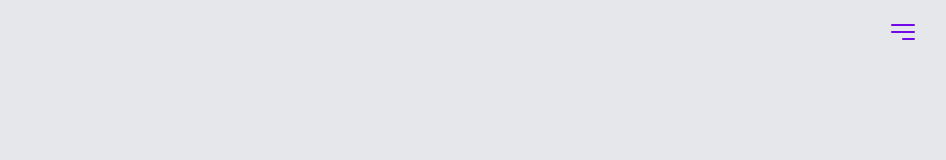
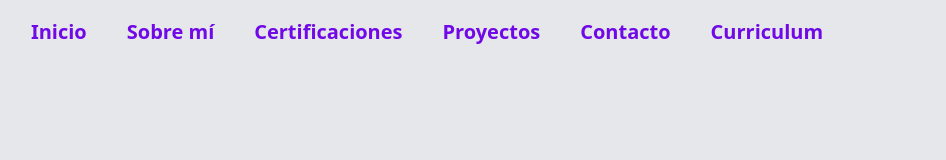
Before and after one commit to AlejandroPerren/Portafolio-Ludmila-Sanchez, a Next.js app: page / in a window 1280 px wide. Shown: the top 160 px of the page, without its empty margins (233-1179 px from the left). Built offline with nearby package versions, Linux system fonts and the light colour scheme; no server answers; a web font is replaced by a local one.

Commit message:
Update Nav.tsx

```diff
--- a/componentes/Home/Navbar/Nav.tsx
+++ b/componentes/Home/Navbar/Nav.tsx
@@ -35,7 +35,7 @@ const Nav = ({ openNav }: NavProps) => {
         </div>
 
         {/* NavLinks */}
-        <div className="hidden 2xl:flex items-center space-x-10">
+        <div className="hidden lg:flex items-center space-x-10">
           {navLinks.map((link) => {
             const linkClasses =
               "relative text-violet-700 text-base md:text-lg lg:text-xl font-semibold w-fit block " +
@@ -64,7 +64,7 @@ const Nav = ({ openNav }: NavProps) => {
         <div className="flex items-center space-x-4">
           <HiBars3BottomRight
             onClick={openNav}
-            className="w-8 h-8 cursor-pointer text-violet-700 2xl:hidden"
+            className="w-8 h-8 cursor-pointer text-violet-700 lg:hidden"
           />
         </div>
       </div>
```
